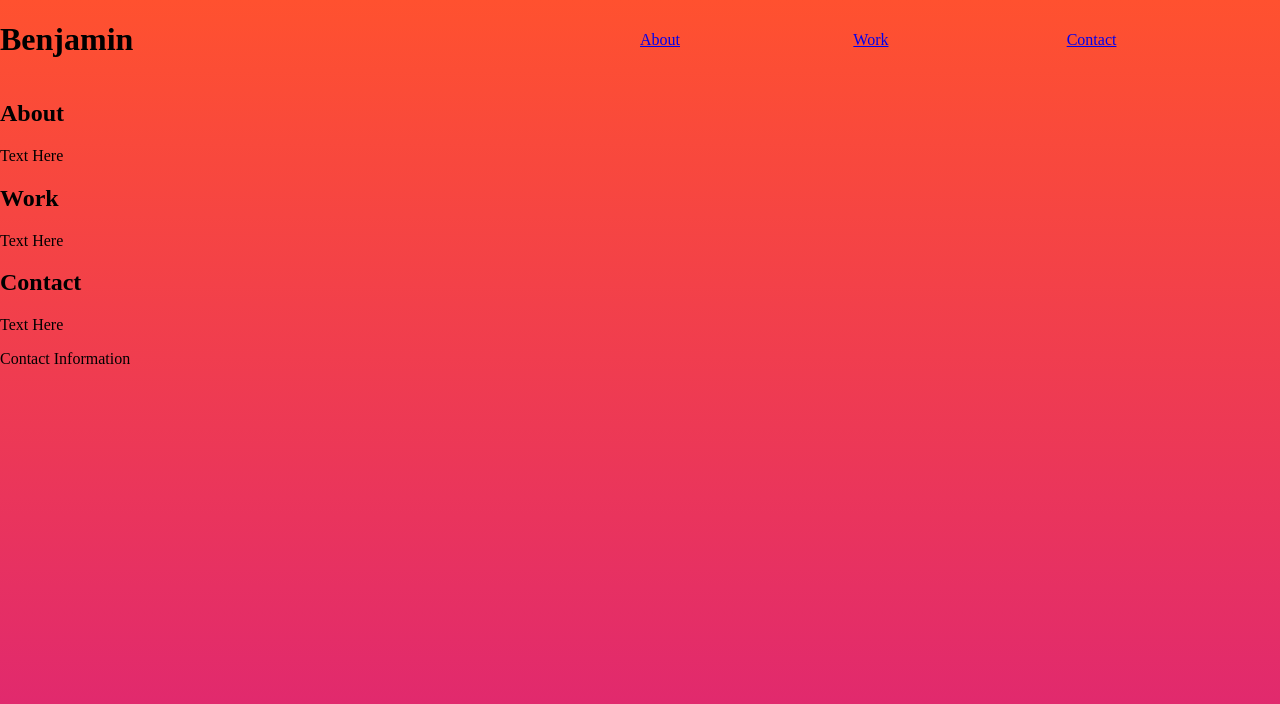
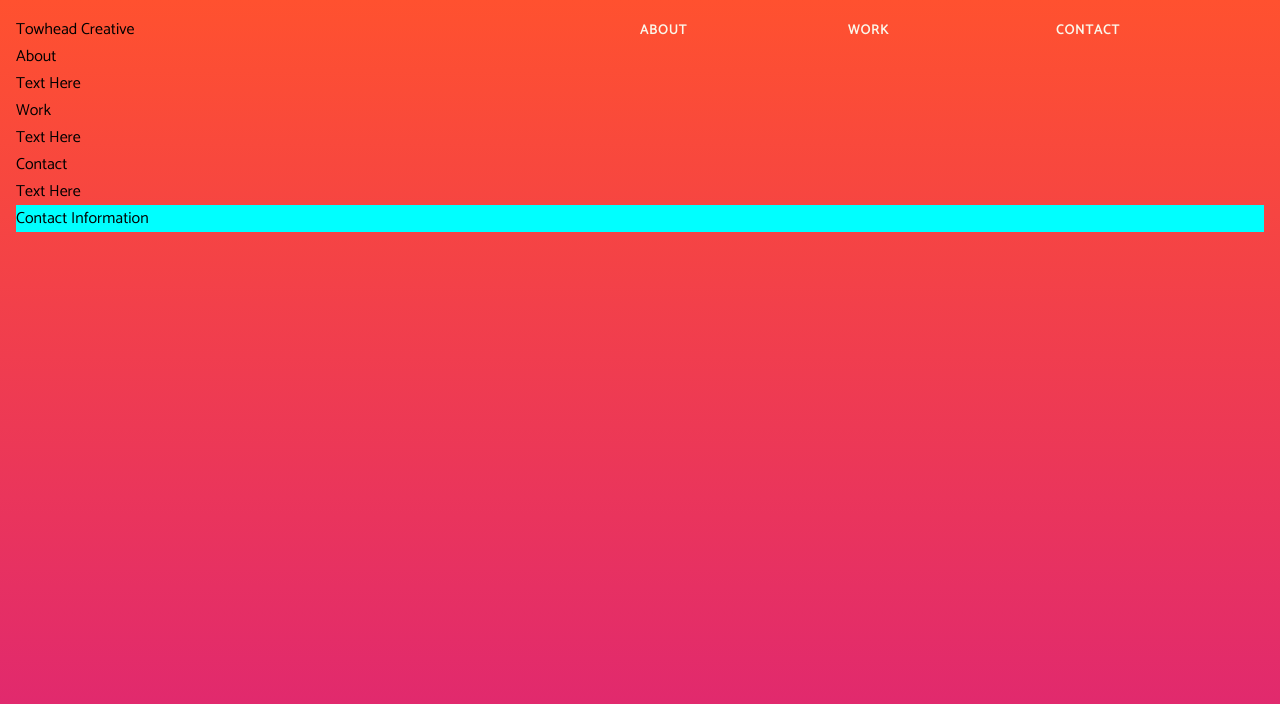
Before and after one commit to Doompeck/my-portfolio, a plain HTML site: page index.html in a window 1280 px wide. Drawn offline with Linux system fonts and the light colour scheme.

Commit message:
Continuing to adjust elements and build into structure and adjusting CSS

```diff
--- /dev/null
+++ b/assets/css/reset.css
@@ -0,0 +1,8 @@
+body, div, h1, h2, p, b, ol, ul, li, article, aside,  footer, header, nav, section {
+	margin: 0;
+	padding: 0;
+	border: 0;
+	font-size: 100%;
+	font: inherit;
+	vertical-align: baseline;
+}
--- a/assets/css/style.css
+++ b/assets/css/style.css
@@ -1,8 +1,9 @@
 /* Giving the body a gradient background that fills the screen. */
 body {
+    font-family: 'Catamaran', sans-serif;
     background: linear-gradient(to bottom, #FF512F, #DD2476);
     height: 100%;
-    margin: 0;
+    margin: 1rem;
     background-repeat: no-repeat;
     background-attachment: fixed;
 
@@ -26,13 +27,38 @@ flex-grow: 0;
 padding: 1rem;
 }
 
-/* Setting hover functionality to buttons in nav */
+/* Set button Link formatting */
+.nav a{
+text-transform: uppercase;
+font-family: 'Catamaran', sans-serif;
+font-size: 10pt;
+font-weight: bold;
+letter-spacing: 0.075em;
+line-height: 1.5em;
+color: #FAF7EB;
+}
+
+/* Setting button functionality */
+.nav a:link {
+    text-decoration: none;
+    color: #FAF7EB;
+}
+.nav a:visited {
+    text-decoration: none;
+    color: #58523a;
+}
+
 .nav a:hover {
     background-color: black;
     color: #efefef;
 }
 
+.nav a:active {
+    text-decoration: none;
+    color: #FF512F;
+}
+
 /* Styling to position footer to the bottom of the screen. */
 footer {
-
-}
+    background-color: aqua;
+ }
--- a/index.html
+++ b/index.html
@@ -5,6 +5,7 @@
     <meta http-equiv="X-UA-Compatible" content="IE=edge">
     <meta name="viewport" content="width=device-width, initial-scale=1.0">
     <title>Document</title>
+    <link rel="stylesheet" href="./assets/css/reset.css">
     <link rel="stylesheet" href="./assets/css/style.css">
     <link rel="preconnect" href="https://fonts.googleapis.com">
     <link rel="preconnect" href="https://fonts.gstatic.com" crossorigin>
@@ -13,12 +14,12 @@
 <body>
     <!-- Building the header -->
    <div class="row">
-        <h1 class="col">Benjamin</h1>
+        <h1 class="col">Towhead Creative</h1>
         <!--navigation bar-->
         <nav class="col row nav">
-            <a href="#" class="col">About</a>
-            <a href="#" class="col">Work</a>
-            <a href="#" class="col">Contact</a>
+            <a href="#About" class="col">About</a>
+            <a href="#Work" class="col">Work</a>
+            <a href="#Contact" class="col">Contact</a>
         </nav>
     </div>
     <!-- Setting a splash image between the header and the informational sections -->
```
